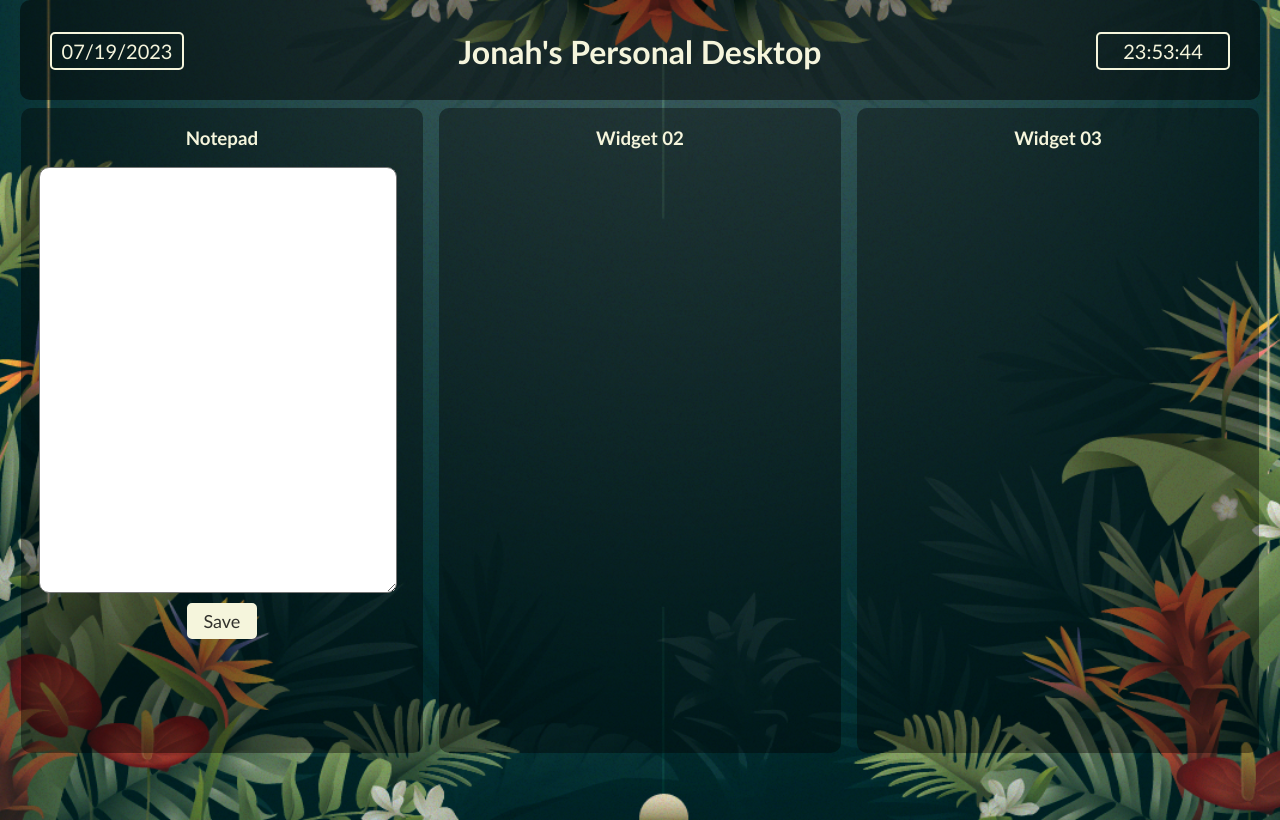
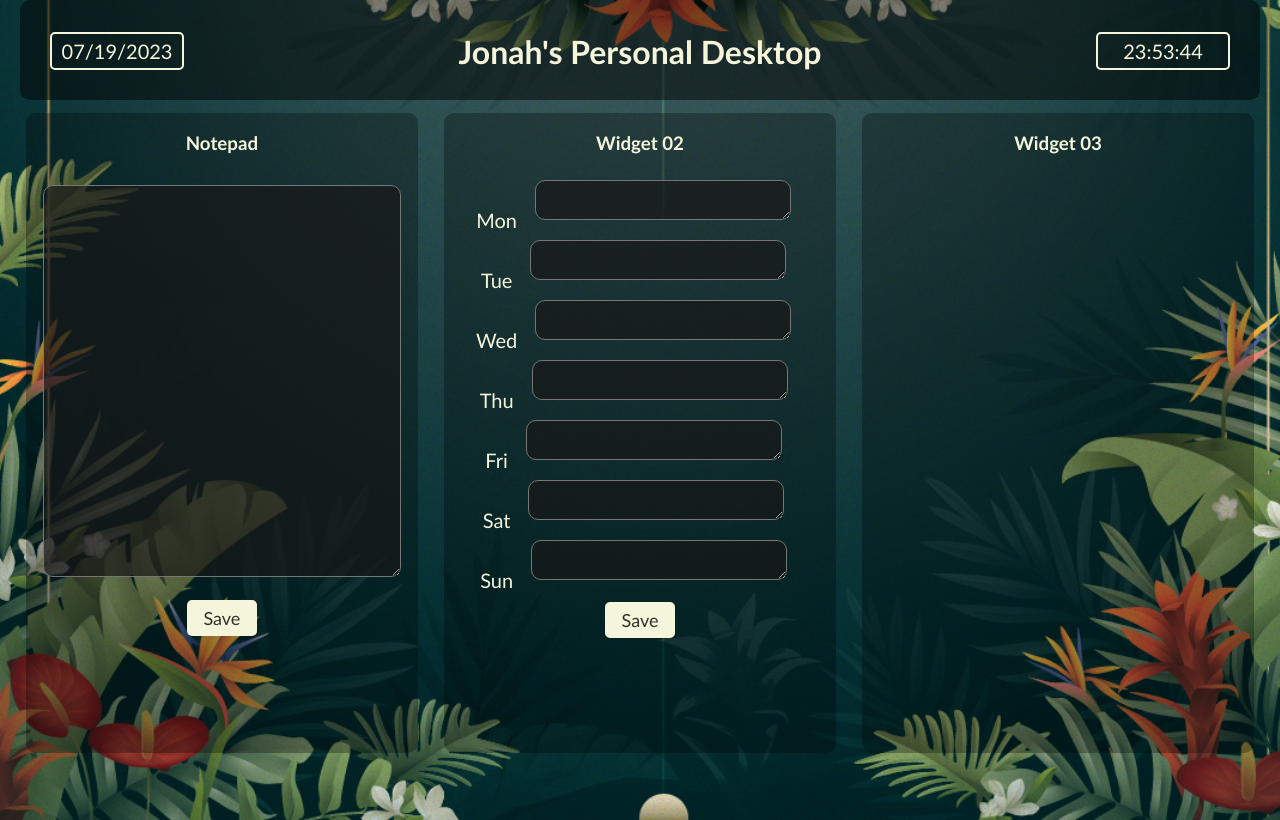
Before and after one commit to AjaxAcheles/H33-Devops-final-project, a Flask app: page / in a window 1280 px wide. Run offline with Flask 3, Linux system fonts and the light colour scheme.

Commit message:
added 2nd widget

```diff
--- a/app.py
+++ b/app.py
@@ -6,3 +6,6 @@ secret_key = "╚É4£1↨E4465╚456123►65╚4848bnjfk♦♦54"
 @app.route("/")
 def home():
     return render_template("index.html")
+
+if __name__ == "__main__":
+    app.run(debug=True)
--- a/static/style.css
+++ b/static/style.css
@@ -78,25 +78,36 @@ h1{
 
 .widget{
     height: 80vh;
-    background-color: rgba(0,0,0,0.4);
-    margin: 8px;
-    padding: 5px;
+    background-color: rgba(0,0,0,0.3);
+    margin: 1vw;
     padding-top: 0px;
-    width: 32%;
-    min-width: 300px;
+    width: 31vw;
     text-align: center;
     border-radius: 10px;
 }
 
 .notepad{
-    max-width: 30vw;
     font-size: 20px;
 }
 
 #note-area{
+    color: white;
+    margin:1vw;
     font-size: 18px;
-    max-width: 28vw;
-    max-height: 58vh;
-    min-height: 25vh;
+    width: 28vw;
+    height: 49vh;
     border-radius: 10px;
+    background-color: rgba(23, 23, 23, 0.7);
 }
+
+.calender-input {
+    color: white;
+    margin:1vw;
+    font-size: 15px;
+    width: 20vw;
+    height: 5vh;
+    margin-top: 1vh;
+    margin-bottom: 1vh;
+    border-radius: 10px;
+    background-color: rgba(23, 23, 23, 0.7);
+}
--- a/templates/index.html
+++ b/templates/index.html
@@ -5,7 +5,7 @@
     <title>My Online Desktop</title>
     <link rel="stylesheet" href="{{url_for('static', filename='style.css')}}">
     <script src="https://ajax.googleapis.com/ajax/libs/jquery/3.5.1/jquery.min.js"></script>
-    <script src="scripts.js"></script>
+    <script src="{{url_for('static', filename='scripts.js')}}"></script>
 </head>
 <body onload="startTime()">
     <div class="container">
@@ -24,6 +24,37 @@
             </div>
             <div class="widget">
                 <h3>Widget 02</h3>
+                <div class="notepad">
+                    <nobr>
+                    <label class="calender-label" for="mon">Mon</label>
+                    <textarea id="mon" class="calender-input" name="message" rows="20" cols="40" spellcheck="false" data-ms-editor="true"></textarea>
+                    </nobr>
+                    <nobr>
+                    <label class="calender-label" for="tue">Tue</label>
+                    <textarea id="tue" class="calender-input" name="message" rows="20" cols="40" spellcheck="false" data-ms-editor="true"></textarea>
+                    </nobr>
+                    <nobr>
+                    <label class="calender-label" for="wed">Wed</label>
+                    <textarea id="wed" class="calender-input" name="message" rows="20" cols="40" spellcheck="false" data-ms-editor="true"></textarea>
+                    </nobr>
+                    <nobr>
+                    <label class="calender-label" for="thu">Thu</label>
+                    <textarea id="thu" class="calender-input" name="message" rows="20" cols="40" spellcheck="false" data-ms-editor="true"></textarea>
+                    </nobr>
+                    <nobr>
+                    <label class="calender-label" for="fri">Fri</label>
+                    <textarea id="fri" class="calender-input" name="message" rows="20" cols="40" spellcheck="false" data-ms-editor="true"></textarea>
+                    </nobr>
+                    <nobr>
+                    <label class="calender-label" for="sat">Sat</label>
+                    <textarea id="sat" class="calender-input" name="message" rows="20" cols="40" spellcheck="false" data-ms-editor="true"></textarea>
+                    </nobr>
+                    <nobr>
+                    <label class="calender-label" for="sun">Sun</label>
+                    <textarea id="sun" class="calender-input" name="message" rows="20" cols="40" spellcheck="false" data-ms-editor="true"></textarea>
+                    </nobr>
+                </div>
+                <button id="save-calender-button">Save</button>
             </div>
             <div class="widget">
                 <h3>Widget 03</h3>
@@ -37,6 +68,15 @@
             $("#note-area").val(savedNotes);
         } else {
             $("#note-area").val("");
+        }
+
+        var daysOfWeek = ["mon", "tue", "wed", "thu", "fri", "sat", "sun"];
+        var calenderInputTags = document.getElementsByClassName("calender-input");
+        for (var i = 0; calenderInputTags.length - 1 >= i; i++) {
+            tag = calenderInputTags[i];
+            text = localStorage.getItem(daysOfWeek[i]);
+            console.log(text);
+            $(tag).val(text);
         }
     }
 
@@ -61,6 +101,16 @@
             var currentNotes = $("#note-area").val();
             localStorage.setItem("notes", currentNotes);
         });
+
+        $("#save-calender-button").click(function() {
+            var daysOfWeek = ["mon", "tue", "wed", "thu", "fri", "sat", "sun"];
+            var calenderInputTags = document.getElementsByClassName("calender-input");
+            for (var i = 0; calenderInputTags.length - 1 >= i; i++) {
+                tag = calenderInputTags[i];
+                text = $(tag).val();
+                localStorage.setItem(daysOfWeek[i], text);
+            }
+        });
     });
 </script>
 </body>
```
Also changed, not shown: static/scripts.js (renamed from templates/scripts.js).
